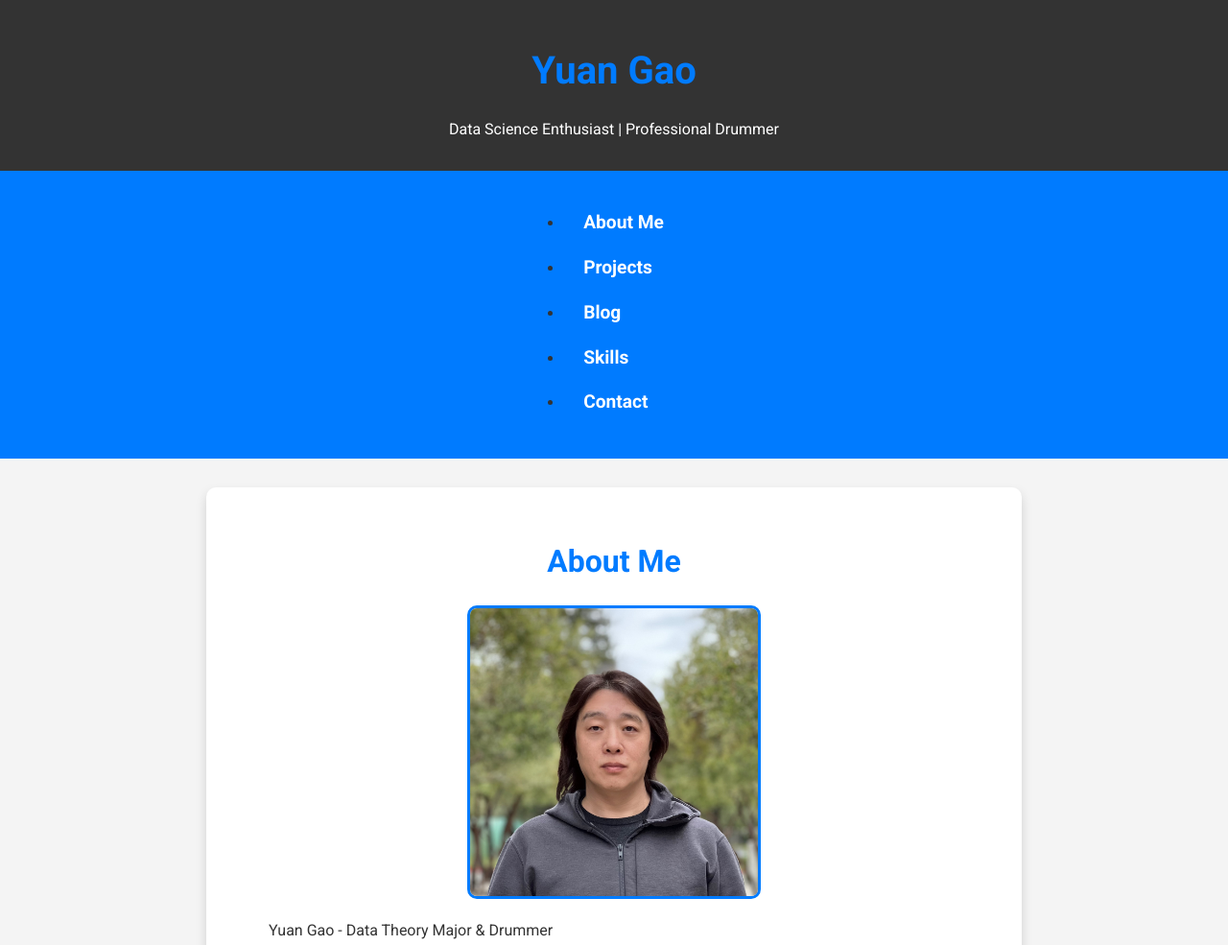
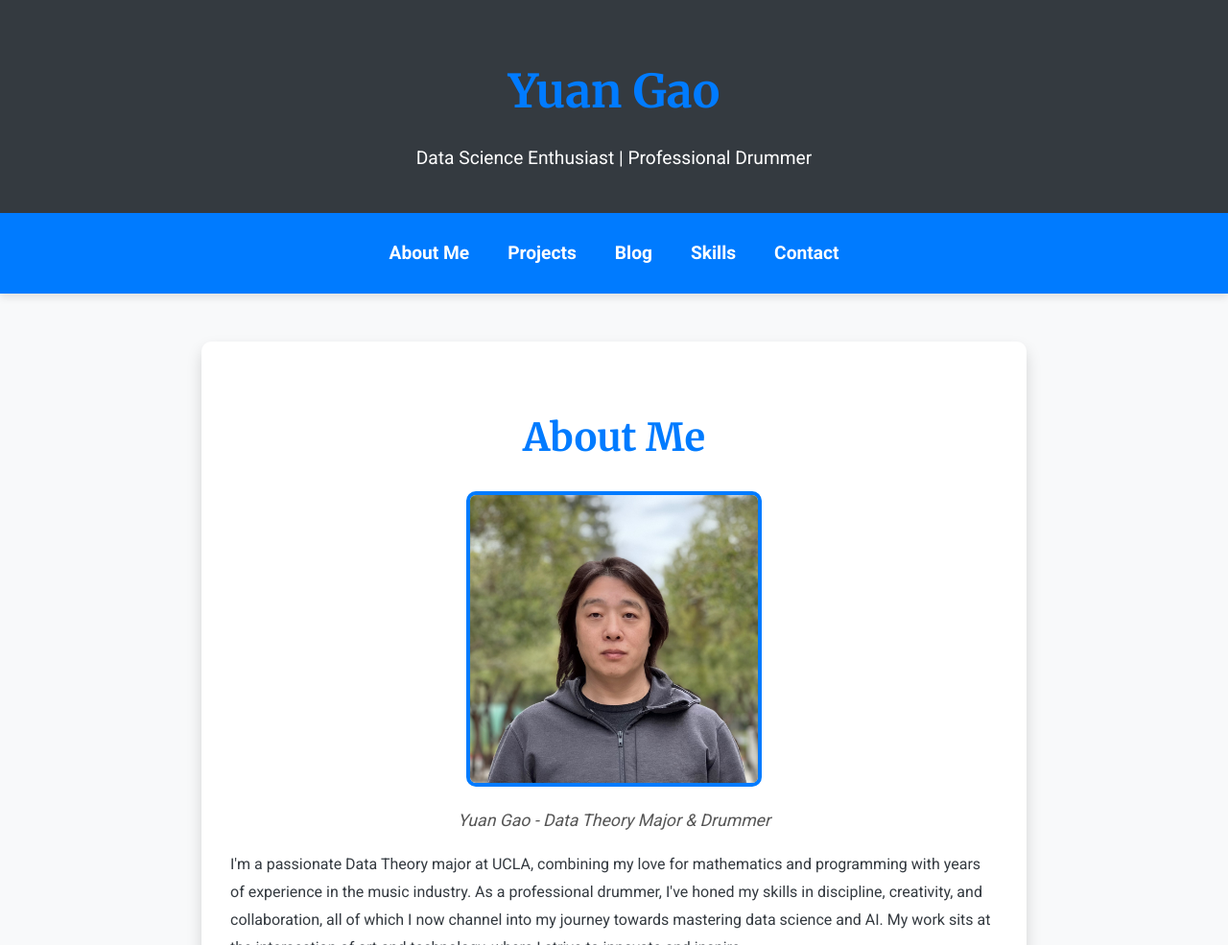
Before and after one commit to Yhilosoghy/YuanGao.github.io, a plain HTML site: page index.html in a window 1280 px wide. Shown: the top 985 px of the page at 96% size. Drawn offline with Linux system fonts and the light colour scheme.

Commit message:
Update style.css

```diff
--- a/style.css
+++ b/style.css
@@ -1,88 +1,46 @@
+/* Base styles */
 body {
     font-family: 'Roboto', sans-serif;
+    background-color: #f8f9fa;
+    color: #343a40;
     margin: 0;
     padding: 0;
-    line-height: 1.6;
-    background-color: #f4f4f4;
-    color: #333;
+    line-height: 1.8;
 }
 
-header, footer {
-    background-color: #333;
-    color: white;
-    padding: 15px 20px;
+/* Typography */
+h1, h2, h3 {
+    font-family: 'Merriweather', serif;
+    color: #007BFF;
     text-align: center;
 }
 
-header h1 {
-    margin-bottom: 5px;
-    font-size: 2.5em;
-}
-
-nav {
-    display: flex;
-    justify-content: center;
-    background-color: #007BFF;
-    padding: 15px 0;
-}
-
-nav a {
-    margin: 0 20px;
-    text-decoration: none;
-    color: white;
-    font-weight: bold;
-    font-size: 1.2em;
-    transition: color 0.3s ease-in-out;
-}
-
-nav a:hover {
-    color: #ffdf00;
-}
-
-section {
-    margin: 30px auto;
-    padding: 25px;
-    max-width: 800px;
-    background-color: white;
-    box-shadow: 0px 6px 12px rgba(0, 0, 0, 0.15);
-    border-radius: 10px;
-}
-
-section:nth-child(even) {
-    background-color: #f9f9f9;
-}
-
-h1, h2, h3 {
-    text-align: center;
-    color: #007BFF;
+h1 {
+    font-size: 3em;
+    margin-bottom: 0.2em;
 }
 
 h2 {
-    margin-bottom: 20px;
-    font-size: 2em;
+    font-size: 2.5em;
+    margin-bottom: 0.5em;
 }
 
 h3 {
-    margin-bottom: 15px;
-    font-size: 1.5em;
+    font-size: 2em;
+    margin-bottom: 0.5em;
 }
 
-ul {
-    list-style-type: disc;
-    padding-left: 20px;
-    margin-bottom: 20px;
+/* Header & Footer */
+header, footer {
+    background-color: #343a40;
+    color: #ffffff;
+    padding: 20px;
+    text-align: center;
 }
 
-ul li {
-    padding: 8px 0;
-}
-
-img {
-    display: block;
-    margin: 20px auto;
-    max-width: 100%;
-    border-radius: 10px;
-    border: 3px solid #007BFF;
+header p {
+    font-size: 1.2em;
+    margin-top: 0.5em;
 }
 
 footer p {
@@ -90,16 +48,112 @@ footer p {
 }
 
 footer a {
-    color: white;
+    color: #ffffff;
     text-decoration: none;
-    margin: 0 15px;
+    margin: 0 10px;
     transition: color 0.3s ease-in-out;
 }
 
 footer a:hover {
+    color: #ffc107;
+}
+
+/* Navigation */
+nav {
+    background-color: #007BFF;
+    box-shadow: 0 4px 8px rgba(0, 0, 0, 0.1);
+    position: sticky;
+    top: 0;
+    z-index: 1000;
+}
+
+nav ul {
+    display: flex;
+    justify-content: center;
+    list-style-type: none;
+    margin: 0;
+    padding: 15px 0;
+}
+
+nav ul li {
+    margin: 0 20px;
+}
+
+nav a {
+    color: #ffffff;
+    font-weight: 700;
+    text-decoration: none;
+    font-size: 1.2em;
+    transition: color 0.3s ease;
+}
+
+nav a:hover {
     color: #ffdf00;
 }
 
+/* Sections */
+section {
+    margin: 50px auto;
+    padding: 30px;
+    max-width: 800px;
+    background-color: #ffffff;
+    box-shadow: 0 8px 16px rgba(0, 0, 0, 0.15);
+    border-radius: 10px;
+    transition: transform 0.3s ease-in-out;
+}
+
+section:hover {
+    transform: translateY(-10px);
+}
+
+section:nth-child(even) {
+    background-color: #f9f9f9;
+}
+
+/* Lists */
+ul {
+    list-style-type: disc;
+    padding-left: 20px;
+}
+
+ul li {
+    padding: 10px 0;
+}
+
+/* Images and Captions */
+figure {
+    text-align: center;
+    margin: 0 auto;
+}
+
+figcaption {
+    font-style: italic;
+    color: #555;
+    margin-top: 10px;
+    font-size: 1.1em;
+}
+
+/* Images */
+img {
+    display: block;
+    margin: 20px auto;
+    max-width: 100%;
+    border-radius: 10px;
+    border: 4px solid #007BFF;
+}
+
+/* Links */
+a {
+    color: #007BFF;
+    text-decoration: none;
+    transition: color 0.3s ease;
+}
+
+a:hover {
+    color: #0056b3;
+}
+
+/* Footer Icon Links */
 footer a::before {
     content: "🔗 ";
 }
```
